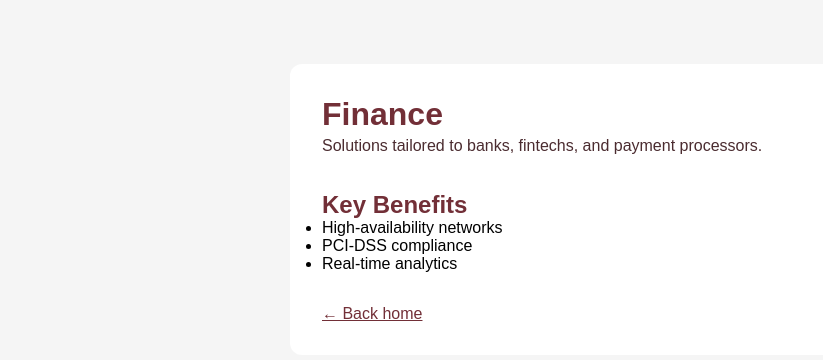
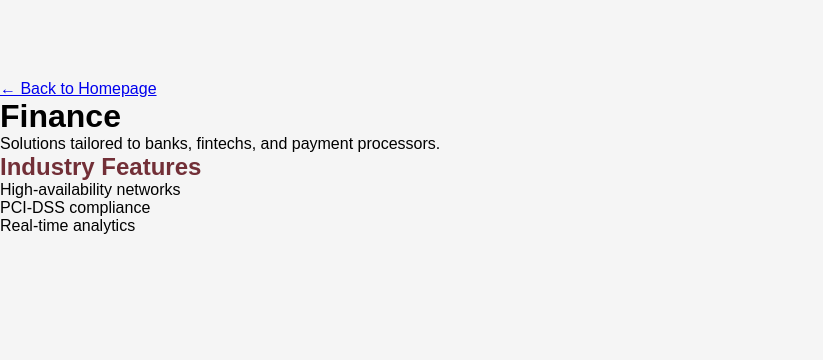
Before and after one commit to DrinAsani/hepa-website, a Flask app: page /industries/finance in a window 1280 px wide. Shown: the top 360 px of the page, without its empty margins (0-823 px from the left). Run offline with Flask 3, Linux system fonts and the light colour scheme; parts of the project's set-up code (start-up, migrations or seed data) failed here and were passed over.

Commit message:
Update industry_detail.html

```diff
--- a/hepa-website/templates/industry_detail.html
+++ b/hepa-website/templates/industry_detail.html
@@ -2,20 +2,23 @@
 <html lang="en">
 <head>
   <meta charset="UTF-8">
-  <title>{{ industry.title }} – Industries | Hepa Solutions</title>
+  <meta name="viewport" content="width=device-width, initial-scale=1">
+  <title>{{ industry.title }} – Hepa Solutions</title>
   <link rel="stylesheet" href="{{ url_for('static', filename='css/main.css') }}">
 </head>
 <body>
-  <main style="max-width:700px;margin:4rem auto;padding:2rem;background:#fff;border-radius:12px;">
-    <h1 style="color:#722F37;">{{ industry.title }}</h1>
-    <p style="color:#4b2c30;line-height:1.6;">{{ industry.description }}</p>
+  <main class="detail-card industry-detail-card">
+    <a href="{{ url_for('index') }}" class="back-link">&larr; Back to Homepage</a>
+    <h1>{{ industry.title }}</h1>
+    <p class="desc">{{ industry.description }}</p>
     {% if industry.features %}
-      <h2 style="margin-top:2rem;">Key Benefits</h2>
+      <h2>Industry Features</h2>
       <ul>
-        {% for f in industry.features %}<li>{{ f }}</li>{% endfor %}
+        {% for feat in industry.features %}
+          <li>{{ feat }}</li>
+        {% endfor %}
       </ul>
     {% endif %}
-    <p style="margin-top:2rem;"><a href="/" style="color:#722F37;">← Back home</a></p>
   </main>
 </body>
 </html>
```
